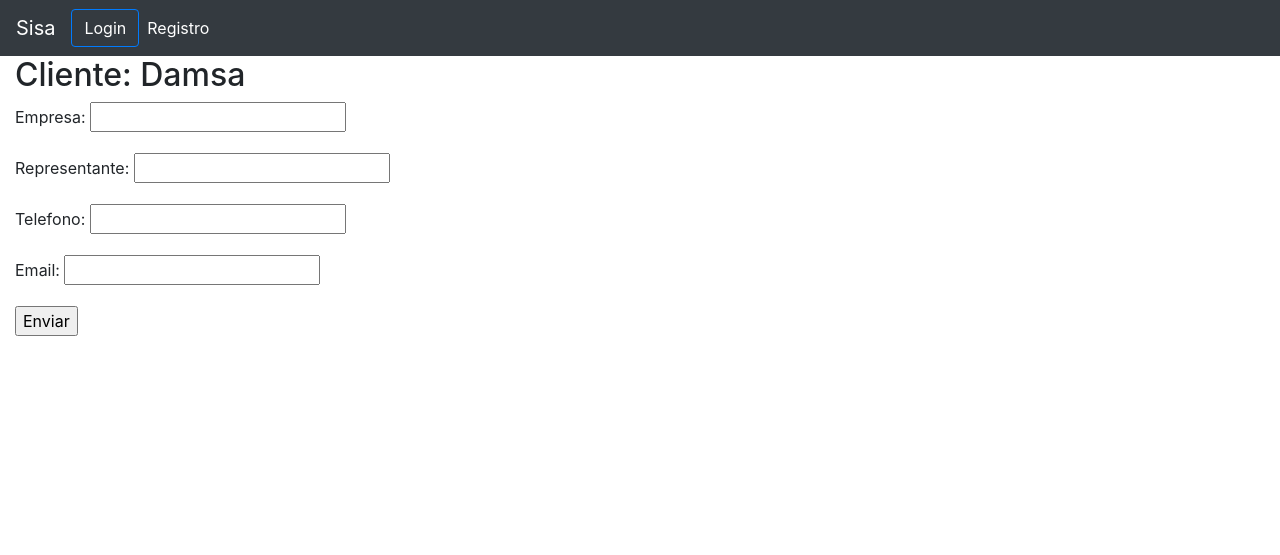
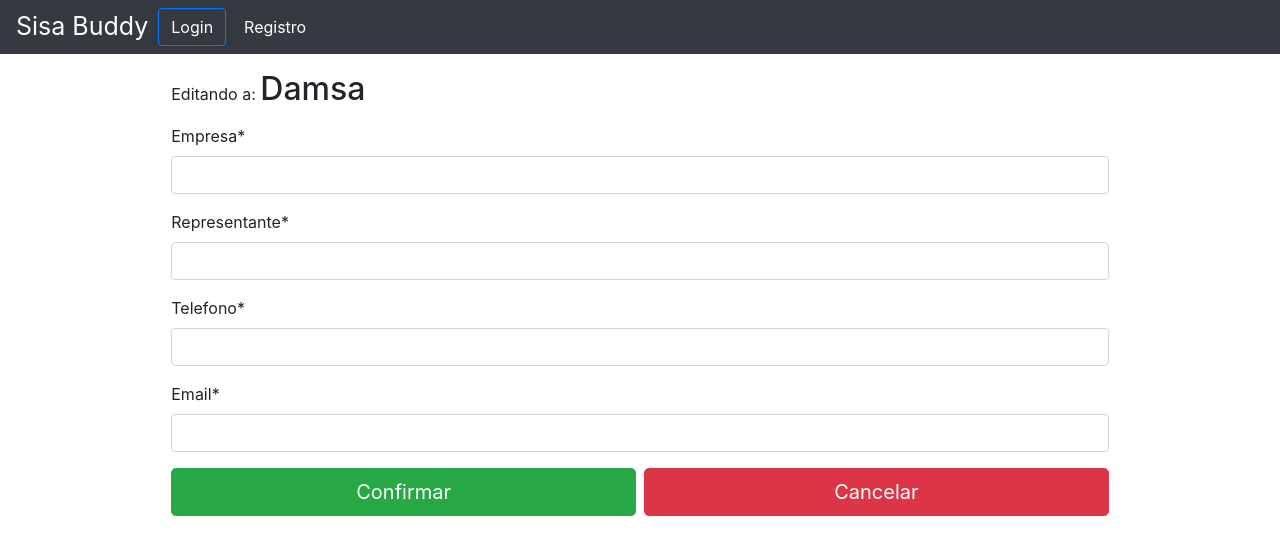
Before and after one commit to RoodrigoRoot/Projects-Sisa, a Django app: a page that uses templates/nav.html in a window 1280 px wide. Shown: the top 555 px of the page. Run offline with Django 3.2, Linux system fonts and the light colour scheme; data comes from the database, SQL or seed files in the repository; both versions use the stored data as it was after the commit; some libraries are stand-ins or nearby versions.

Commit message:
CRUD for Customer

```diff
--- /dev/null
+++ b/Customer/templates/buttons_customer.html
@@ -0,0 +1,4 @@
+<div class="d-flex">
+    <input type="submit"  class=" w-100 btn btn-success btn-lg mr-2" value="Crear cliente" />
+<a href="{% url 'customers' %}" class="btn w-100 btn-danger btn-lg ">Cancelar</a>
+</div>
--- a/Customer/templates/create_customer.html
+++ b/Customer/templates/create_customer.html
@@ -7,7 +7,10 @@
 <form method="POST">
     {% csrf_token %}
     {{form|crispy}}
-    <button type="submit"  class=" w-100 btn btn-primary btn-lg">Crear cliente</button>
+    <div class="d-flex">
+        <input type="submit"  class=" w-100 btn btn-success btn-lg mr-2" value="Crear cliente" />
+    <a href="{% url 'customers' %}" class="btn w-100 btn-danger btn-lg ">Cancelar</a>
+    </div>
 </form>
 
 </div>
--- a/Customer/templates/customer.html
+++ b/Customer/templates/customer.html
@@ -1,9 +1,16 @@
 {% extends "base.html" %}
+{% load crispy_forms_tags %}
+{% block title %}Editando a: {{customer.name_bussines}} {% endblock %}
 {% block content %}
-    <h2>Cliente: {{customer.name_bussines}}</h2>
+<div class="w-75 mx-auto mt-3">
+    <p>Editando a: <strong class="h2">{{customer.name_bussines}}</strong></p>
     <form method="POST">
         {% csrf_token %}
-        {{forms.as_p}}
-        <input type="submit" value="Enviar">
+        {{forms|crispy}}
+        <div class="d-flex">
+            <input type="submit"  class=" w-100 btn btn-success btn-lg mr-2" value="Confirmar" />
+        <a href="{% url 'customers' %}" class="btn w-100 btn-danger btn-lg ">Cancelar</a>
+        </div>
     </form>
+</div>
 {% endblock  %}
--- a/Customer/templates/customer_list.html
+++ b/Customer/templates/customer_list.html
@@ -33,13 +33,13 @@
                 <td><a href="{% url 'index' %}" class="btn btn-primary mr-2">Proyectos</a>
                     <td><a href="{% url 'edit_customers' customer.slug %}" class="btn btn-success">Editar</a></td>
                     </td>
-                    <td><a href="#" class="mr-3 btn btn-danger">Eliminar</a></td>
+                    <td><a href="{% url 'delete_customers' customer.slug %}" class="mr-3 btn btn-danger">Eliminar</a></td>
             </tr>
 
             {% endfor%}
         </tbody>
     </table>
-    <div class="btn-project"><a class="btn btn-primary btn-lg" href="{% url 'create_customers'%}">Crear Cliente</a>
+    <div class="btn-project"><a class="btn btn-primary btn-lg" href="{% url 'create_customers'%}">Agregar Cliente</a>
     </div>
 </div>
 
--- a/Customer/urls.py
+++ b/Customer/urls.py
@@ -3,5 +3,6 @@ from .views import *
 urlpatterns = [
     path('', AllCustomersView.as_view(), name="customers"),
     path('crear/', CreateCustomerView.as_view(), name="create_customers"),
-    path('editar/<slug:slug>/', EditCustomerView.as_view(), name="edit_customers")
+    path('editar/<slug:slug>/', EditCustomerView.as_view(), name="edit_customers"),
+    path('eliminar/<slug:slug>/', DeleteCustomerView.as_view(), name="delete_customers"),
 ]
--- a/Customer/views.py
+++ b/Customer/views.py
@@ -3,7 +3,7 @@ from .forms import *
 from .models import Customer
 
 #Django
-from django.shortcuts import render, redirect
+from django.shortcuts import render, redirect, reverse
 from django.views.generic.list import ListView
 from django.contrib.auth.mixins import LoginRequiredMixin
 from django.views import View
@@ -45,10 +45,6 @@ class EditCustomerView(View):
         return self.kwargs["slug"]
 
 
-    def convertTuple(self, tup):
-        str =  ''.join(tup)
-        return str
-
     def get(self, request, *args, **kwargs):
 
         customer = Customer.objects.get(slug=self.get_slug)
@@ -56,7 +52,7 @@ class EditCustomerView(View):
         return render(request, 'customer.html', locals())
 
     def post(self, request, *args, **kwargs):
-        customer = False
+
 
         forms = CustomerUpdateForm(request.POST or None)
 
@@ -70,3 +66,24 @@ class EditCustomerView(View):
 
 
         return render(request, 'customer.html', locals())
+
+
+class DeleteCustomerView(View):
+
+    @property
+    def get_slug(self):
+        return self.kwargs["slug"]
+
+
+    def get(self, request, *args, **kwargs):
+        customer = Customer.objects.get(slug=self.get_slug)
+
+        return render(request, 'delete_Customer.html', locals())
+
+    def post(self, request, *args, **kwargs):
+        customer = Customer.objects.get(slug=self.get_slug)
+        deleted = customer.delete()
+        print(deleted)
+        if deleted:
+            return redirect(reverse("index"))
+        return render(request, 'delete_Customer.html', locals())
--- a/Profile/static/css/register.css
+++ /dev/null
@@ -1,3 +0,0 @@
-.area-div{
-    width: 20%;
-}
--- a/Profile/templates/register.html
+++ b/Profile/templates/register.html
@@ -6,12 +6,16 @@
  <p class="text-center h2 mt-2">Registro de usuarios</p>
 <div class="col mt-4 w-50 mx-auto">
 <form method="post">
+
     {% csrf_token %}
     {{ form2|crispy }}
     <div class="area-div">
         {{ form1|crispy }}
     </div>
-    <input type="submit" class=" mx-auto btn btn-primary btn-lg btn-block w-50" value="Registro"/>
+    <input type="submit" class=" mx-auto btn btn-primary btn-lg btn-block w-100" value="Registro"/>
 </form>
+<div class="text-center">
+    <p>Tienes cuenta? <a href="{% url 'login'%}">Inicia Sesión</a></p>
+</div>
 </div>
 {% endblock %}
--- a/mgtsisa/urls.py
+++ b/mgtsisa/urls.py
@@ -15,6 +15,8 @@ Including another URLconf
 """
 from django.contrib import admin
 from django.urls import path, include
+from django.conf import settings
+from django.conf.urls.static import static
 from .views import *
 urlpatterns = [
 
@@ -25,4 +27,5 @@ urlpatterns = [
     path('usuarios/', include('Profile.urls')),
     path('clientes/', include('Customer.urls')),
     path('admin/', admin.site.urls),
-]
+
+] + static(settings.MEDIA_URL, document_root=settings.MEDIA_ROOT)
--- /dev/null
+++ b/static/css/nav.css
@@ -0,0 +1,20 @@
+.logo{
+    font-size: 25px;
+    color: white;
+
+}
+
+.logo:hover{
+    text-decoration: none;
+    color: rgb(182, 210, 233);
+}
+
+.btn-nav{
+    color: white;
+    margin-left: 10px;
+}
+
+.btn-nav:hover{
+    color: rgb(182, 210, 233);
+
+}
--- a/templates/base.html
+++ b/templates/base.html
@@ -7,7 +7,8 @@
     <meta name="viewport" content="width=device-width, initial-scale=1.0">
     <meta http-equiv="X-UA-Compatible" content="ie=edge">
     <link rel="stylesheet" href="https://stackpath.bootstrapcdn.com/bootstrap/4.4.1/css/bootstrap.min.css">
-    <link rel="stylesheet" type="text/css" href="{% static 'css/register.css' %}">
+    <link rel="stylesheet" type="text/css" href="{% static 'css/nav.css' %}">
+
     <title>{% block title %} {% endblock %}</title>
 </head>
 <style>
--- a/templates/index.html
+++ b/templates/index.html
@@ -4,10 +4,8 @@
 
     <div class="">
 {% if user.is_authenticated %}
-    <p>Welcome, {{ user.get_username }}. Thanks for logging in.</p>
+    <p>Welcome, {{ user.first_name }}. Thanks for logging in.</p>
 
-{% else %}
-    <p>Welcome, new user. Please log in.</p>
 {% endif %}
     </div>
 {% endblock %}
--- a/templates/nav.html
+++ b/templates/nav.html
@@ -1,14 +1,15 @@
-<nav class="navbar navbar-expand-md bg-dark navbar-dark">
-  <a class="navbar-brand" href="{% url 'index' %}">Sisa</a>
+<nav class="navbar navbar-expand-md navbar-dark bg-dark ">
+
+  <a class=" logo" href="{% url 'index' %}">Sisa Buddy</a>
 
   {% if user.is_authenticated %}
-    <a href="{% url 'customers' %}" class="mr-2 btn btn-outline-primary text-white">Clientes</a>
-    <a href="{% url 'projects' %}" class="mr-2 btn btn-outline-primary text-white">Proyectos</a>
-    <a href="{% url 'logout' %}" class="mr-2 btn btn-outline-primary text-white">Salir</a>
+    <a href="{% url 'customers' %}" class=" mr-2 btn btn-outline-primary text-white btn-nav ">Clientes</a>
+    <a href="{% url 'projects' %}" class="mr-2 btn btn-outline-primary text-white btn-nav ">Proyectos</a>
+    <a href="{% url 'logout' %}" class=" text-decoration-none btn-nav mr-2 text-white">Salir</a>
 
   {% else %}
-      <a href="{% url 'login' %}" class="mr-2 btn btn-outline-primary text-white">Login</a>
-      <a class="text-white" href="{% url 'register' %}" >Registro</a>
+      <a href="{% url 'login' %}" class="mr-2 btn btn-outline-primary text-white btn-nav">Login</a>
+      <a class="text-decoration-none btn-nav" href="{% url 'register' %}" >Registro</a>
   {% endif %}
 
 </nav>
--- a/templates/search.html
+++ b/templates/search.html
@@ -1,4 +1,4 @@
-<div class="">
+<div align="center" class="">
     <form class="form-inline w-75 mx-auto mt-3 mb-3">
         <input class="form-control w-50" type="search" placeholder="Buscar" aria-label="buscar">
         <button class="btn btn-outline-success" type="submit">Buscar</button>
```
Also changed, not shown: Customer/templates/delete_customer.html (added, +17 -0 lines), Profile/templates/login.html (+7 -3 lines), mgtsisa/settings.py (+12 -2 lines), mgtsisa/views.py (+3 -4 lines), db.sqlite3, static/img/login/sisa.png (added).
